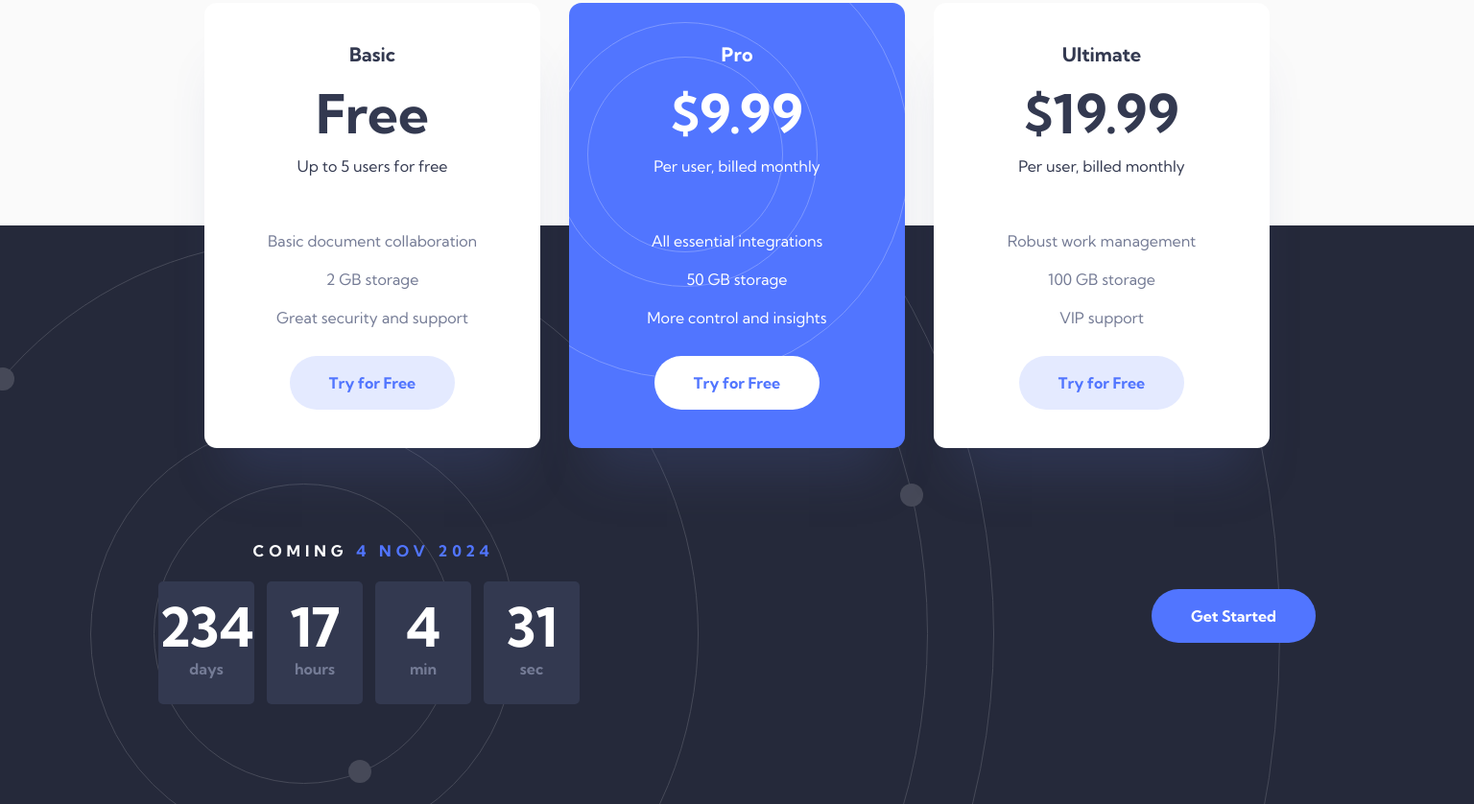
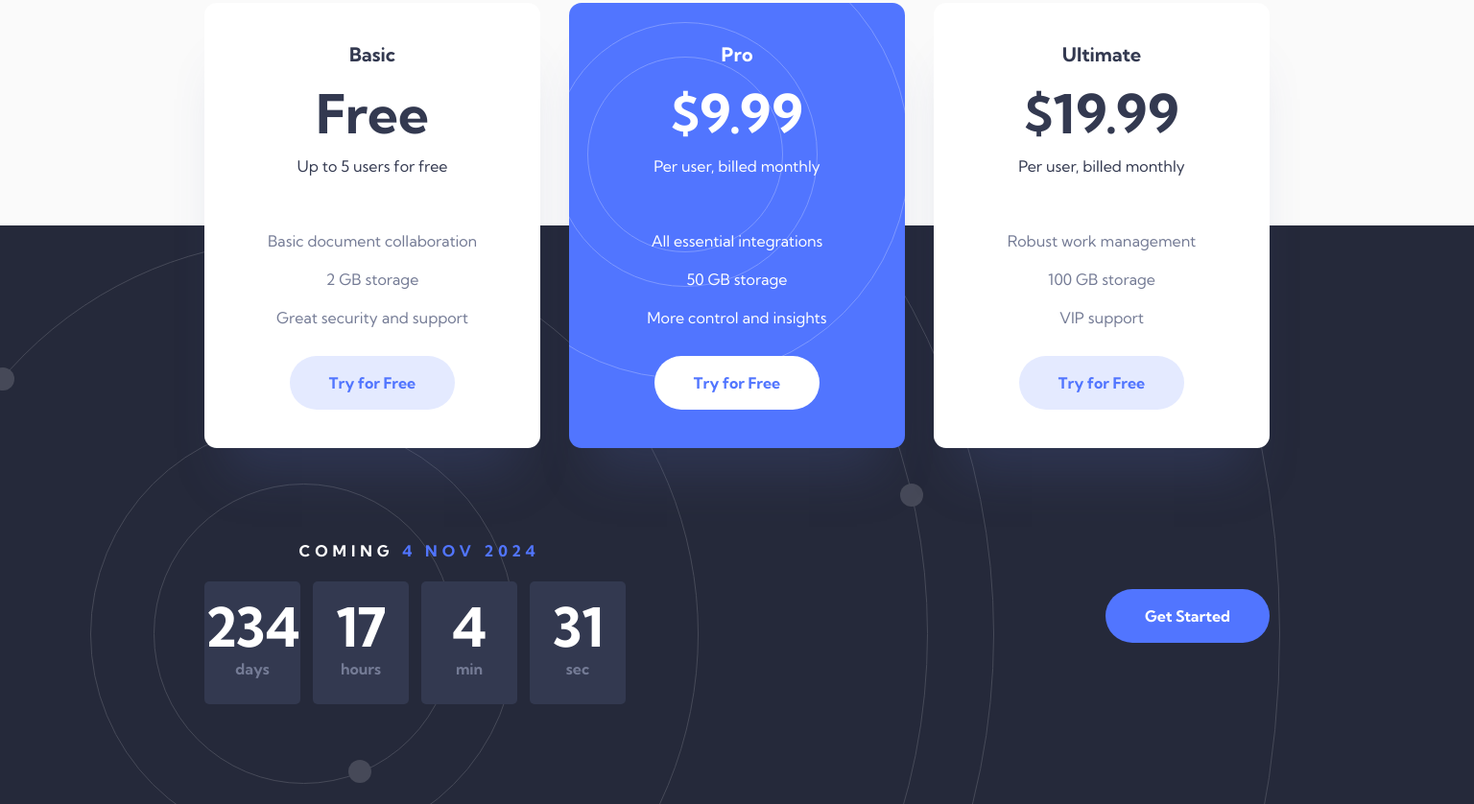
Before and after one commit to daniel-sebastian-buhaianu/fm-officeElite, a plain HTML site: page index.html in a window 1536 px wide. Shown: the part 982-1820 px from the top of the page at 96% size. Drawn offline with Linux system fonts and the light colour scheme.

Commit message:
Fix footer responsiveness on home page

```diff
--- a/scss/home.scss
+++ b/scss/home.scss
@@ -269,6 +269,8 @@ footer {
             display: flex;
             justify-content: space-between;
             align-items: center;
+            width: 1110px;
+            margin: 0 auto;
             .countdown {
                 margin: 0;
             }
```
Also changed, not shown: css/home.css, 1 other file.
